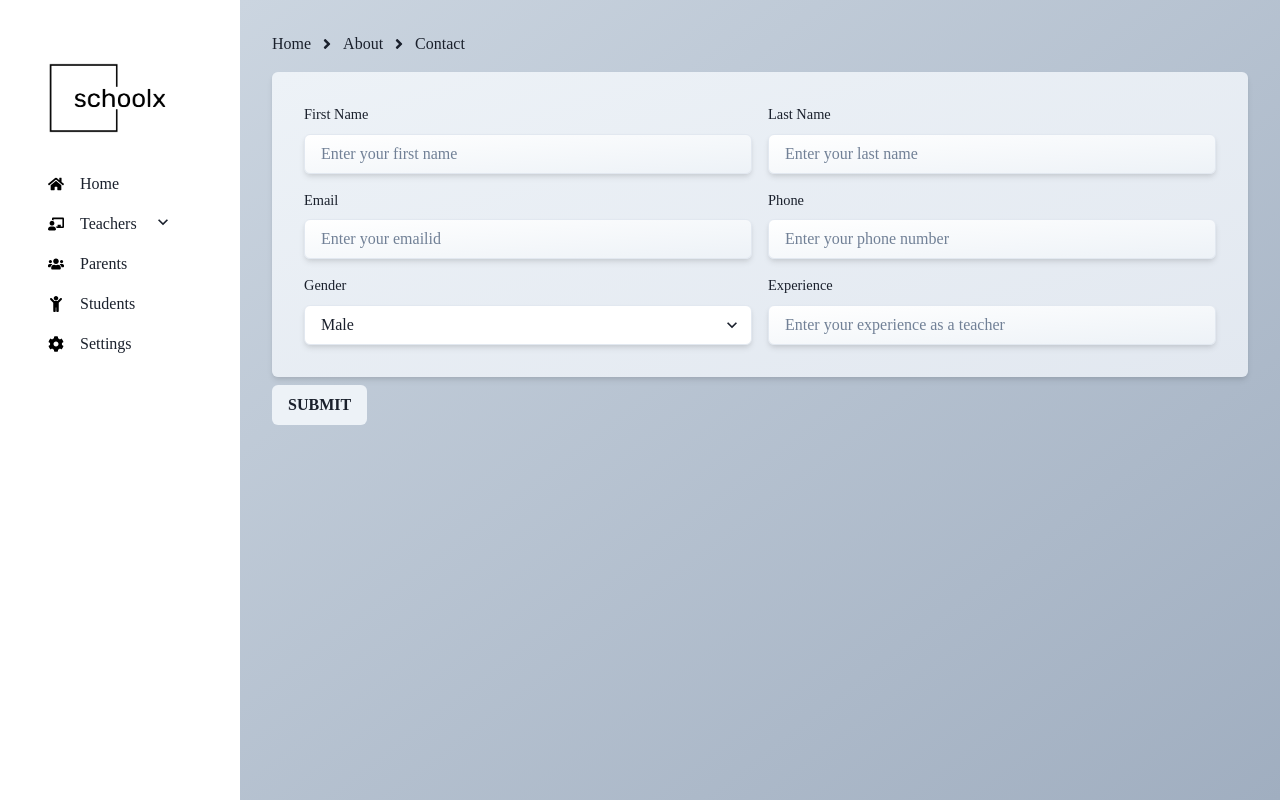
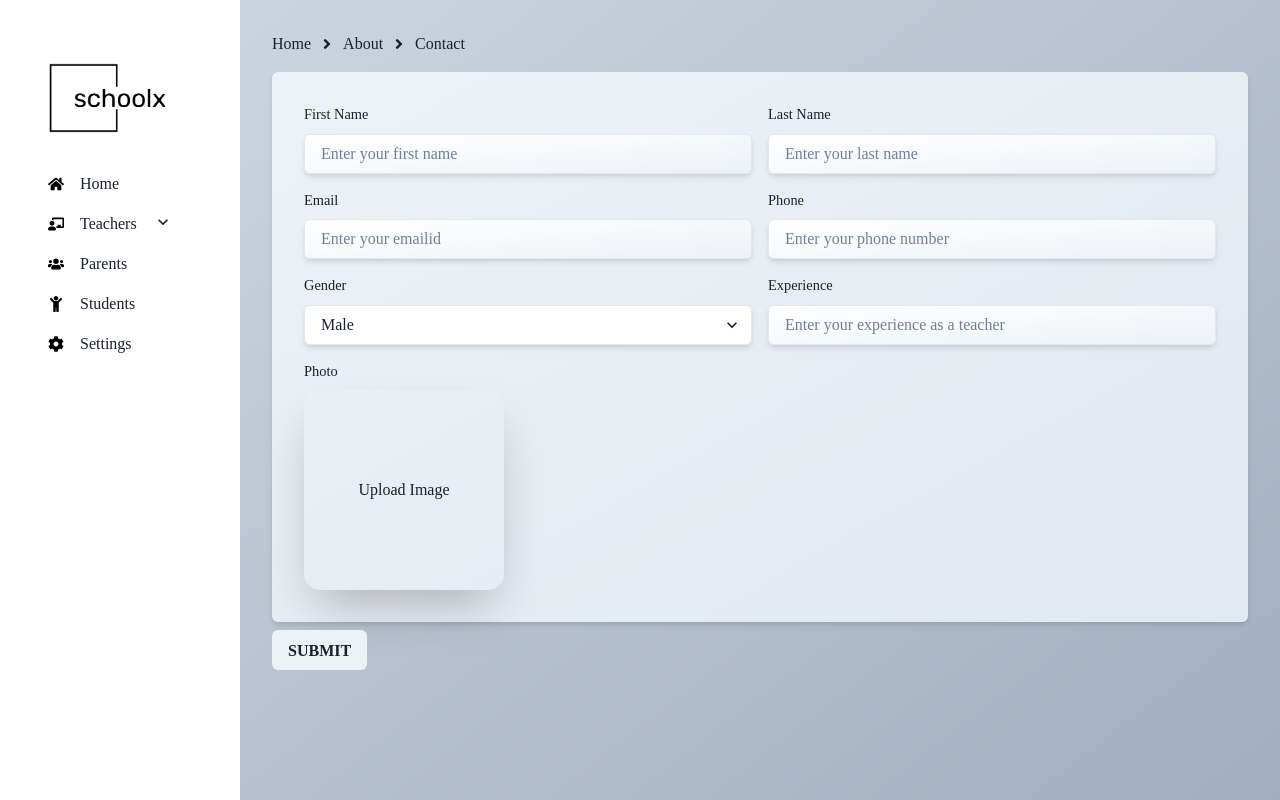
Before and after one commit to feeltrig/Schoolx, a Next.js app: page /addTeacher in a window 1280 px wide. Built offline with nearby package versions, Linux system fonts and the light colour scheme.

Commit message:
upload image locally

```diff
--- a/Funtions/dataFunctions.js
+++ b/Funtions/dataFunctions.js
@@ -31,3 +31,13 @@ export const lowerCaseArray = (arrayData) => {
 export const arrayFromLength = (length) => {
   return Array.from({length});
 };
+
+// set data64 image url to state
+export const toData64URLImage = (file, setstate) => {
+  const reader = new FileReader();
+  reader.onloadend = () => {
+    console.log(reader.result);
+    setstate(reader.result);
+  };
+  reader.readAsDataURL(file);
+};
--- /dev/null
+++ b/components/addTeacher/CustomPhotoInput.jsx
@@ -0,0 +1,53 @@
+import {Center, CloseButton} from "@chakra-ui/react";
+import Image from "next/image";
+import React, {useRef} from "react";
+
+const CustomPhotoInput = (props) => {
+  const {photo, handleChange} = props;
+  const inputref = useRef();
+  return (
+    <>
+      {!photo && (
+        <Center
+          borderRadius={"2xl"}
+          shadow={"2xl"}
+          width={200}
+          height={200}
+          onClick={() => {
+            inputref.current.click();
+          }}
+        >
+          <h2>Upload Image</h2>
+          <input
+            type="file"
+            ref={inputref}
+            onChange={handleChange}
+            style={{display: "none"}}
+          />
+        </Center>
+      )}
+      {photo && (
+        <div style={{position: "relative"}}>
+          <Image
+            src={photo}
+            style={{borderRadius: "1rem"}}
+            width={200}
+            height={200}
+          />
+          <CloseButton
+            style={{
+              position: "absolute",
+              right: "1rem",
+              top: "1rem",
+              background: "white",
+              borderRadius: "20rem",
+            }}
+            size="sm"
+          />
+        </div>
+      )}
+    </>
+  );
+};
+
+export default CustomPhotoInput;
--- a/pages/addTeacher.jsx
+++ b/pages/addTeacher.jsx
@@ -5,9 +5,13 @@ import addTeacherSchema from "../Validations/addTeacherSchema";
 import CustomInputField from "../components/addTeacher/CustomInputField";
 import CustomSelectField from "../components/CustomSelectField/CustomSelectField";
 import {genderList} from "../StaticData/Teachers/teachers";
+import CustomPhotoInput from "../components/addTeacher/CustomPhotoInput";
+import {useState} from "react";
+import {toData64URLImage} from "../Funtions/dataFunctions";
 
 const AddTeacher = () => {
   const toast = useToast();
+  const [photo, setphoto] = useState(null);
 
   const initialValues = {
     firstName: "",
@@ -60,6 +64,22 @@ const AddTeacher = () => {
       type: "number",
       placeholder: "Enter your experience as a teacher",
       custom: false,
+    },
+    {
+      title: "Photo",
+      name: "photo",
+      type: "number",
+      placeholder: "Enter your experience as a teacher",
+      custom: true,
+      customComponent: (
+        <CustomPhotoInput
+          photo={photo}
+          handleChange={(e) => {
+            console.log(e);
+            toData64URLImage(e.target.files[0], setphoto);
+          }}
+        />
+      ),
     },
   ];
 
```
Also changed, not shown: 1 other file (tests, documents, lock files or other folders).
